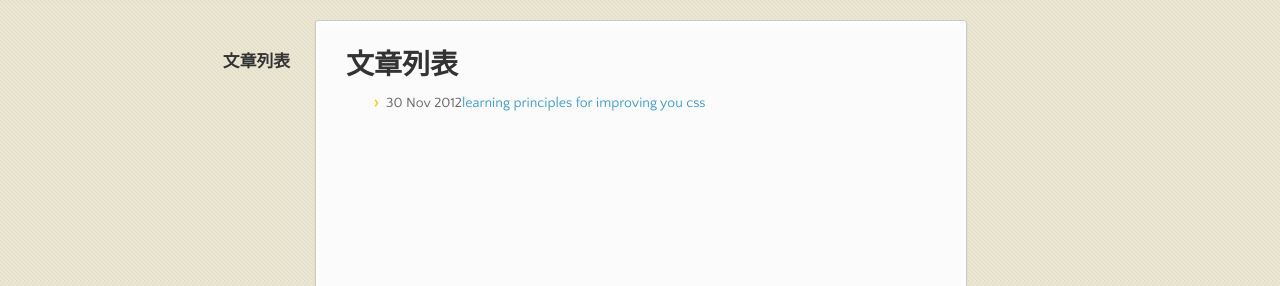
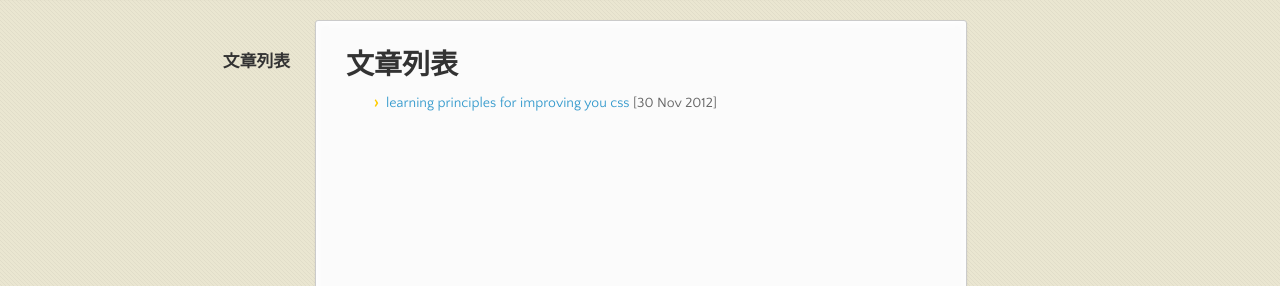
Before and after one commit to xyn0563/blog, a Jekyll site: the page built from index.md, in a window 1280 px wide. Shown: the part 170-456 px from the top of the page. Built offline with Jekyll 4.4.1, drawn with Linux system fonts in a browser that asks for light colours; nearby versions of some CDN libraries.

Commit message:
Update index.md

```diff
--- a/index.md
+++ b/index.md
@@ -4,5 +4,5 @@ title:  welcome!
 ---
 # 文章列表
 {% for post in site.posts %}
-* {{ post.date | date_to_string }}<a href="{{ site.baseurl}}{{post.url}}">{{ post.title }}</a>
-  {% endfor %}
+* <a href="{{ site.baseurl}}{{post.url}}">{{ post.title }}</a> [{{ post.date | date_to_string }}]
+{% endfor %}
```
